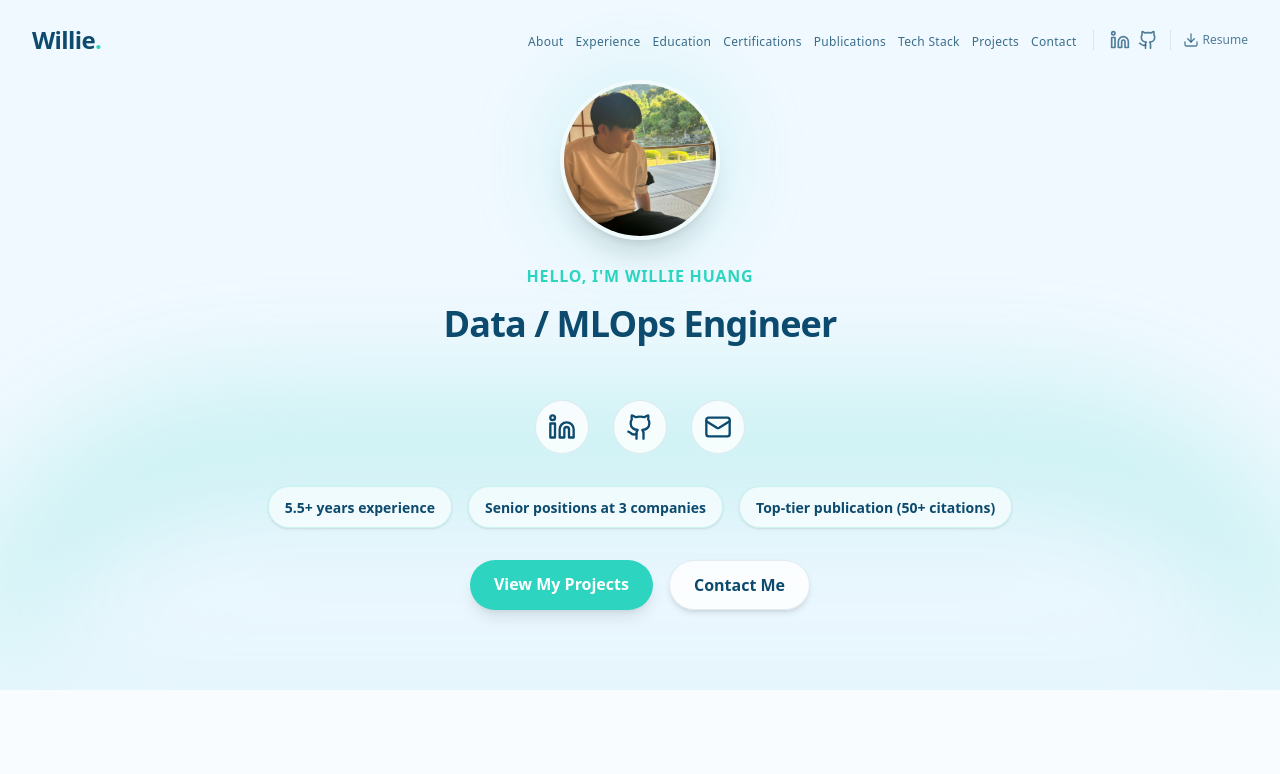
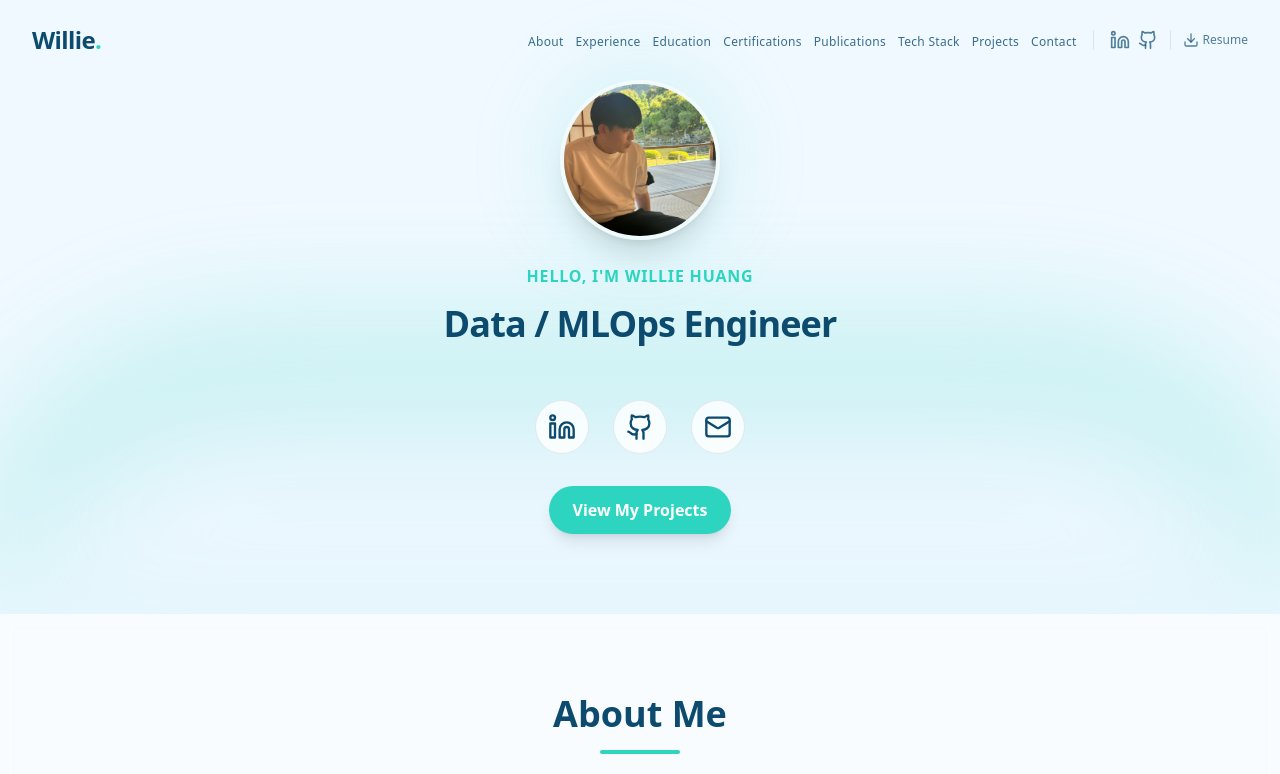
Before and after one commit to tyc30827/tyc30827.github.io, a Next.js app: page / in a window 1280 px wide. Shown: the top 774 px of the page. Built offline with nearby package versions, Linux system fonts and the light colour scheme.

Commit message:
feat: upload personal resume and make ux better

```diff
--- a/src/components/Hero.jsx
+++ b/src/components/Hero.jsx
@@ -119,24 +119,6 @@ const Hero = () => {
                     </a>
                 </motion.div>
 
-                {/* Key Highlights */}
-                <motion.div
-                    initial={{ opacity: 0, y: 20 }}
-                    animate={{ opacity: 1, y: 0 }}
-                    transition={{ duration: 0.8, delay: 0.7 }}
-                    className="flex flex-wrap justify-center gap-4 mb-8"
-                >
-                    <div className="px-4 py-2 bg-white/60 backdrop-blur-sm rounded-full border border-ocean-accent/20 shadow-sm">
-                        <span className="text-ocean-dark font-semibold text-sm">5.5+ years experience</span>
-                    </div>
-                    <div className="px-4 py-2 bg-white/60 backdrop-blur-sm rounded-full border border-ocean-accent/20 shadow-sm">
-                        <span className="text-ocean-dark font-semibold text-sm">Senior positions at 3 companies</span>
-                    </div>
-                    <div className="px-4 py-2 bg-white/60 backdrop-blur-sm rounded-full border border-ocean-accent/20 shadow-sm">
-                        <span className="text-ocean-dark font-semibold text-sm">Top-tier publication (50+ citations)</span>
-                    </div>
-                </motion.div>
-
                 {/* CTA Buttons */}
                 <motion.div
                     initial={{ opacity: 0, y: 20 }}
@@ -150,12 +132,6 @@ const Hero = () => {
                     >
                         View My Projects
                     </a>
-                    <a
-                        href="#contact"
-                        className="px-6 py-3 bg-white/80 backdrop-blur-sm text-ocean-dark font-semibold rounded-full hover:bg-white hover:scale-105 transition-all duration-300 shadow-md hover:shadow-lg border border-ocean-dark/10"
-                    >
-                        Contact Me
-                    </a>
                 </motion.div>
             </div>
 
```
Also changed, not shown: 1 other file (tests, documents, lock files or other folders).
